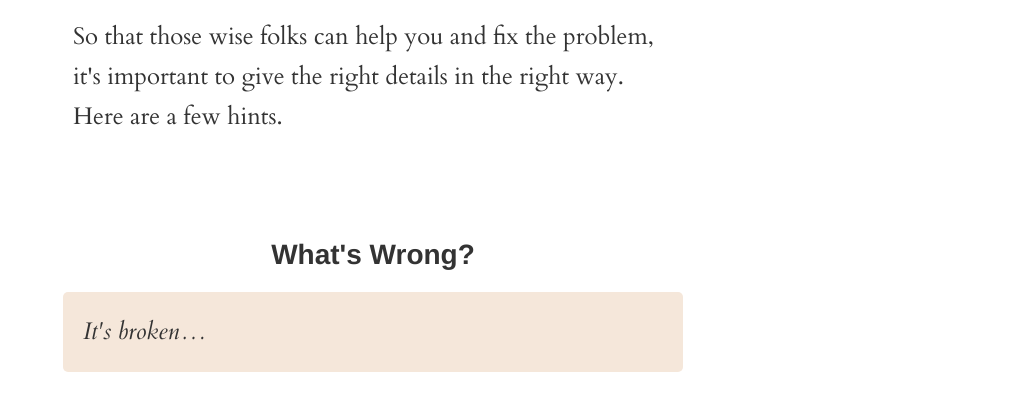
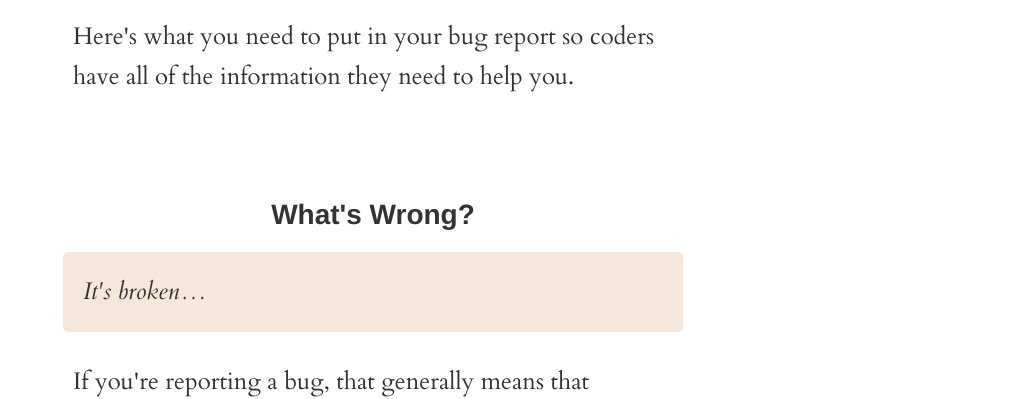
Before and after one commit to swingley/report-a-bug, a plain HTML site: page index.html in a window 1280 px wide. Shown: the part 393-792 px from the top of the page, without its empty margins (267-1280 px from the left). Drawn offline with nearby package versions, Linux system fonts and the light colour scheme.

Commit message:
Make second sentence less awkward

```diff
--- a/index.html
+++ b/index.html
@@ -27,9 +27,8 @@
                     the people that made that software that something's wrong.
                 </p>
                 <p>
-                    So that those wise folks can help you and fix the problem,
-                    it's important to give the right details in the right way.
-                    Here are a few hints.
+                    Here's what you need to put in your bug report so
+                    coders have all of the information they need to help you.
                 </p>
             </div>
             <h2 class='center'>What's Wrong?</h2>
```
